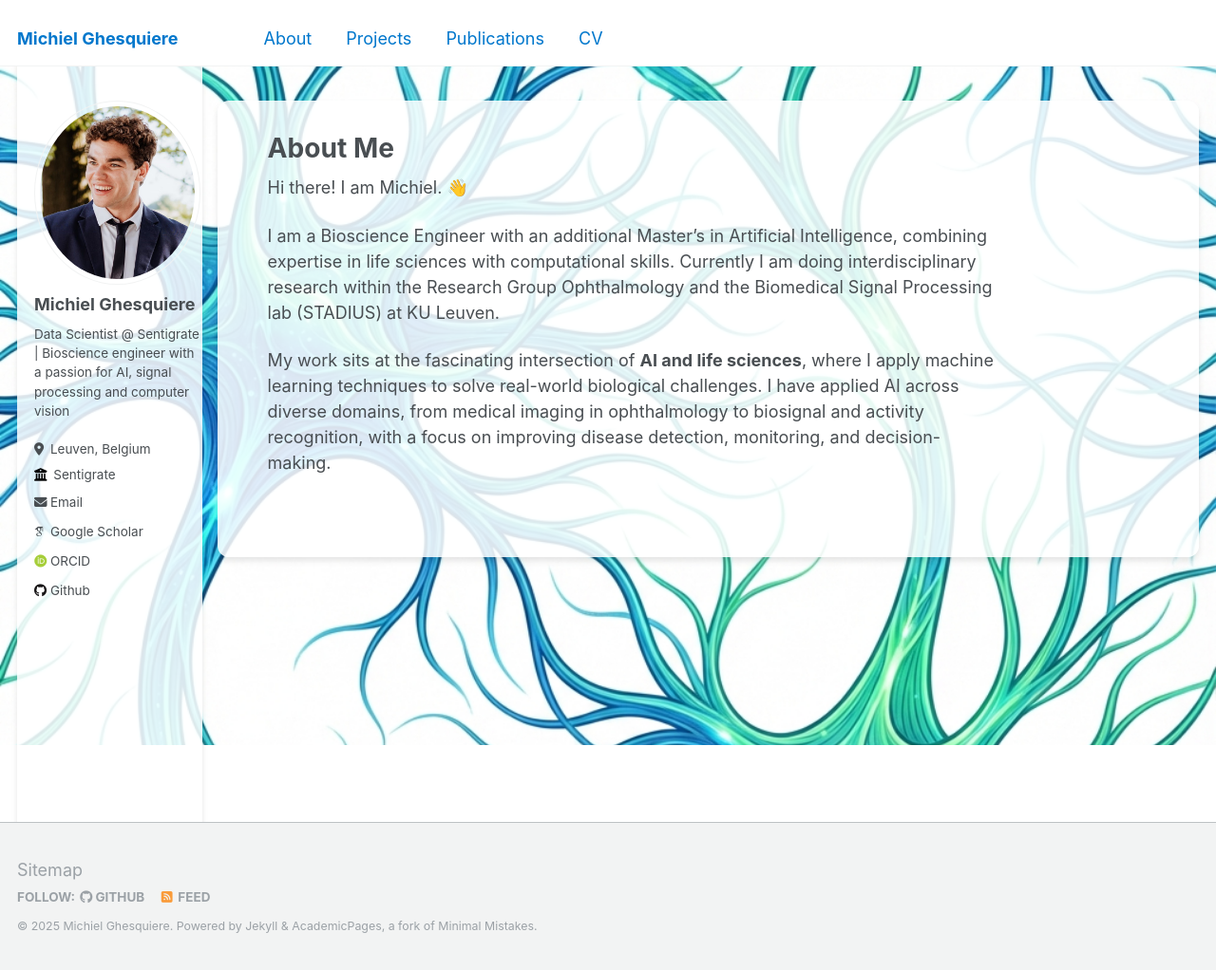
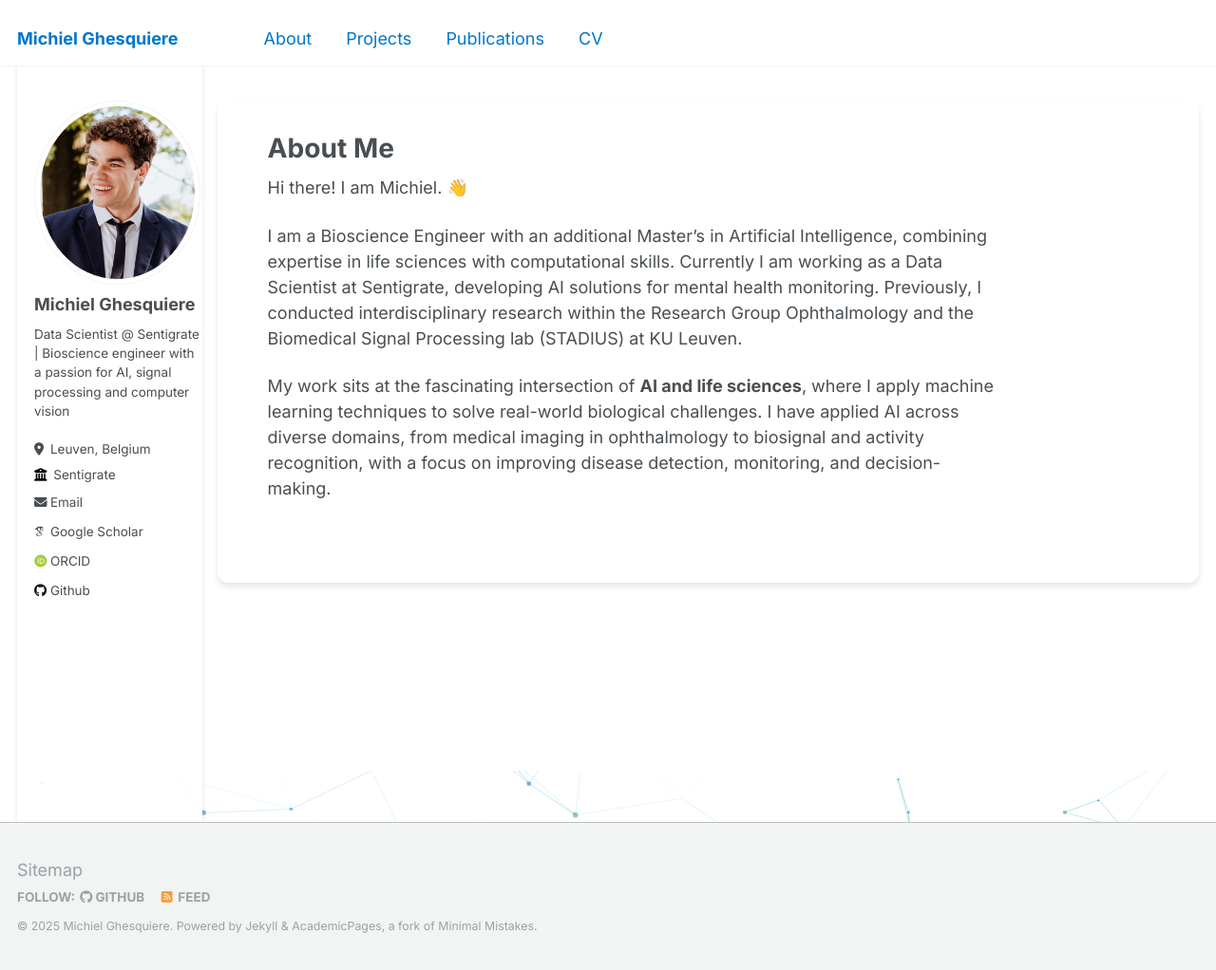
Before and after one commit to MichielGhesquiere/MichielGhesquiere.github.io, a Jekyll site: the page built from _pages/about.md, in a window 1280 px wide and 1022 px high. Shown: the whole window at 95% size. Built offline with Jekyll 4.4.1, drawn with Linux system fonts in a browser that asks for light colours; some web fonts are replaced; part of the change alters nothing that is shown.

Commit message:
interactive background

```diff
--- a/_includes/scripts.html
+++ b/_includes/scripts.html
@@ -1,4 +1,10 @@
 <script src="{{ base_path }}/assets/js/main.min.js"></script>
+<script src="{{ base_path }}/assets/js/particles.min.js"></script>
+<script>
+  particlesJS.load('particles-js', '{{ base_path }}/assets/js/particles-config.json', function() {
+    console.log('callback - particles.js config loaded');
+  });
+</script>
 
 {% include analytics.html %}
 {% include /comments-providers/scripts.html %}
--- a/_layouts/default.html
+++ b/_layouts/default.html
@@ -6,12 +6,17 @@ layout: compress
 
 <!doctype html>
 <html lang="{{ site.locale | slice: 0,2 }}" class="no-js">
+
 <head>
   {% include head.html %}
   {% include head/custom.html %}
+  <link rel="preconnect" href="https://fonts.googleapis.com">
+  <link rel="preconnect" href="https://fonts.gstatic.com" crossorigin>
+  <link href="https://fonts.googleapis.com/css2?family=Inter:wght@400;600;700&display=swap" rel="stylesheet">
 </head>
 
 <body>
+  <div id="particles-js"></div>
 
   {% include browser-upgrade.html %}
   {% include masthead.html %}
@@ -28,4 +33,5 @@ layout: compress
   {% include scripts.html %}
 
 </body>
+
 </html>
--- a/_pages/about.md
+++ b/_pages/about.md
@@ -9,6 +9,6 @@ redirect_from:
 
 Hi there! I am Michiel. 👋
 
-I am a Bioscience Engineer with an additional Master's in Artificial Intelligence, combining expertise in life sciences with computational skills. Currently I am doing interdisciplinary research within the Research Group Ophthalmology and the Biomedical Signal Processing lab (STADIUS) at KU Leuven.
+I am a Bioscience Engineer with an additional Master's in Artificial Intelligence, combining expertise in life sciences with computational skills. Currently I am working as a Data Scientist at Sentigrate, developing AI solutions for mental health monitoring. Previously, I conducted interdisciplinary research within the Research Group Ophthalmology and the Biomedical Signal Processing lab (STADIUS) at KU Leuven.
 
 My work sits at the fascinating intersection of **AI and life sciences**, where I apply machine learning techniques to solve real-world biological challenges. I have applied AI across diverse domains, from medical imaging in ophthalmology to biosignal and activity recognition, with a focus on improving disease detection, monitoring, and decision-making.
--- a/_sass/_base.scss
+++ b/_sass/_base.scss
@@ -14,13 +14,27 @@ body {
   color: $text-color;
   font-family: $global-font-family;
   line-height: 1.5;
-  background: #fff url('/images/neuron_pattern_zoomed.png') no-repeat center center fixed;
-  background-size: cover;
+  background: #fff; // Fallback
 
+  // background-image removed in favor of particles
   &.overflow--hidden {
     /* when primary navigation is visible, the content in the background won't scroll */
     overflow: hidden;
   }
+}
+
+#particles-js {
+  position: fixed;
+  width: 100%;
+  height: 100%;
+  top: 0;
+  left: 0;
+  z-index: -1;
+  background-color: #ffffff;
+  background-image: url('');
+  background-repeat: no-repeat;
+  background-size: cover;
+  background-position: 50% 50%;
 }
 
 h1,
--- a/_sass/_variables.scss
+++ b/_sass/_variables.scss
@@ -6,48 +6,70 @@
    Typography
    ========================================================================== */
 
-$doc-font-size              : 16;
+$doc-font-size : 16;
 
 /* paragraph indention */
-$paragraph-indent           : false; // true, false (default)
-$indent-var                 : 1.3em;
+$paragraph-indent : false; // true, false (default)
+$indent-var : 1.3em;
 
 /* system typefaces */
-$serif                      : Georgia, Times, serif;
-$sans-serif                 : -apple-system, ".SFNSText-Regular", "San Francisco", "Roboto", "Segoe UI", "Helvetica Neue", "Lucida Grande", Arial, sans-serif;
-$monospace                  : Monaco, Consolas, "Lucida Console", monospace;
+$serif : Georgia,
+Times,
+serif;
+$sans-serif : "Inter",
+-apple-system,
+".SFNSText-Regular",
+"San Francisco",
+"Roboto",
+"Segoe UI",
+"Helvetica Neue",
+"Lucida Grande",
+Arial,
+sans-serif;
+$monospace : Monaco,
+Consolas,
+"Lucida Console",
+monospace;
 
 /* sans serif typefaces */
-$sans-serif-narrow          : $sans-serif;
-$helvetica                  : Helvetica, "Helvetica Neue", Arial, sans-serif;
+$sans-serif-narrow : $sans-serif;
+$helvetica : Helvetica,
+"Helvetica Neue",
+Arial,
+sans-serif;
 
 /* serif typefaces */
-$georgia                    : Georgia, serif;
-$times                      : Times, serif;
-$bodoni                     : "Bodoni MT", serif;
-$calisto                    : "Calisto MT", serif;
-$garamond                   : Garamond, serif;
+$georgia : Georgia,
+serif;
+$times : Times,
+serif;
+$bodoni : "Bodoni MT",
+serif;
+$calisto : "Calisto MT",
+serif;
+$garamond : Garamond,
+serif;
 
-$global-font-family         : $sans-serif;
-$header-font-family         : $sans-serif;
-$caption-font-family        : $serif;
+$global-font-family : $sans-serif;
+$header-font-family : $sans-serif;
+$caption-font-family : $serif;
 
 /* type scale */
-$type-size-1                : 2.441em;  // ~39.056px
-$type-size-2                : 1.953em;  // ~31.248px
-$type-size-3                : 1.563em;  // ~25.008px
-$type-size-4                : 1.25em;   // ~20px
-$type-size-5                : 1em;      // ~16px
-$type-size-6                : 0.75em;   // ~12px
-$type-size-7                : 0.6875em; // ~11px
-$type-size-8                : 0.625em;  // ~10px
+$type-size-1 : 2.441em; // ~39.056px
+$type-size-2 : 1.953em; // ~31.248px
+$type-size-3 : 1.563em; // ~25.008px
+$type-size-4 : 1.25em; // ~20px
+$type-size-5 : 1em; // ~16px
+$type-size-6 : 0.75em; // ~12px
+$type-size-7 : 0.6875em; // ~11px
+$type-size-8 : 0.625em; // ~10px
 
 /* masthead properties */
-$masthead-height            : 70px;
+$masthead-height : 70px;
 
 /* Sidebar properties */
-$sidebar-screen-min-width   : 1024px;
-$sidebar-link-max-width     : 250px;
+$sidebar-screen-min-width : 1024px;
+$sidebar-link-max-width : 250px;
 
 
 
@@ -55,58 +77,58 @@ $sidebar-link-max-width     : 250px;
    Colors
    ========================================================================== */
 
-$gray                       : #7a8288;
-$dark-gray                  : mix(#000, $gray, 40%);
-$darker-gray                : mix(#000, $gray, 60%);
-$light-gray                 : mix(#fff, $gray, 50%);
-$lighter-gray               : mix(#fff, $gray, 90%);
+$gray : #7a8288;
+$dark-gray : mix(#000, $gray, 40%);
+$darker-gray : mix(#000, $gray, 60%);
+$light-gray : mix(#fff, $gray, 50%);
+$lighter-gray : mix(#fff, $gray, 90%);
 
-$body-color                 : #fff;
-$background-color           : #fff;
-$code-background-color      : #fafafa;
+$body-color : #fff;
+$background-color : #fff;
+$code-background-color : #fafafa;
 $code-background-color-dark : $light-gray;
-$text-color                 : $dark-gray;
-$border-color               : $lighter-gray;
+$text-color : $dark-gray;
+$border-color : $lighter-gray;
 
-$primary-color              : #0077cc; // Vibrant Blue
-$success-color              : #28a745; // Green
-$warning-color              : #f89406;
-$danger-color               : #ee5f5b;
-$info-color                 : #17a2b8; // Teal
+$primary-color : #0077cc; // Vibrant Blue
+$success-color : #28a745; // Green
+$warning-color : #f89406;
+$danger-color : #ee5f5b;
+$info-color : #17a2b8; // Teal
 
 /* brands */
-$behance-color              : #1769FF;
-$bluesky-color              : #1184fe;
-$dribbble-color             : #ea4c89;
-$facebook-color             : #3b5998;
-$flickr-color               : #ff0084;
-$foursquare-color           : #0072b1;
-$github-color               : #171516;
-$google-plus-color          : #dd4b39;
-$instagram-color            : #517fa4;
-$kaggle-color               : #20c0ff;
-$lastfm-color               : #d51007;
-$linkedin-color             : #007bb6;
-$mastodon-color             : #6364ff;
-$orcid-color                : #a6ce39;
-$pinterest-color            : #cb2027;
-$rss-color                  : #fa9b39;
-$soundcloud-color           : #ff3300;
-$stackoverflow-color        : #fe7a15;
-$tumblr-color               : #32506d;
-$twitter-color              : #55acee;
-$vimeo-color                : #1ab7ea;
-$vine-color                 : #00bf8f;
-$youtube-color              : #bb0000;
-$xing-color                 : #006567;
+$behance-color : #1769FF;
+$bluesky-color : #1184fe;
+$dribbble-color : #ea4c89;
+$facebook-color : #3b5998;
+$flickr-color : #ff0084;
+$foursquare-color : #0072b1;
+$github-color : #171516;
+$google-plus-color : #dd4b39;
+$instagram-color : #517fa4;
+$kaggle-color : #20c0ff;
+$lastfm-color : #d51007;
+$linkedin-color : #007bb6;
+$mastodon-color : #6364ff;
+$orcid-color : #a6ce39;
+$pinterest-color : #cb2027;
+$rss-color : #fa9b39;
+$soundcloud-color : #ff3300;
+$stackoverflow-color : #fe7a15;
+$tumblr-color : #32506d;
+$twitter-color : #55acee;
+$vimeo-color : #1ab7ea;
+$vine-color : #00bf8f;
+$youtube-color : #bb0000;
+$xing-color : #006567;
 
 
 /* links */
-$link-color                 : $info-color;
-$link-color-hover           : mix(#000, $link-color, 25%);
-$link-color-visited         : mix(#fff, $link-color, 25%);
-$masthead-link-color        : $primary-color;
-$masthead-link-color-hover  : mix(#000, $primary-color, 25%);
+$link-color : $info-color;
+$link-color-hover : mix(#000, $link-color, 25%);
+$link-color-visited : mix(#fff, $link-color, 25%);
+$masthead-link-color : $primary-color;
+$masthead-link-color-hover : mix(#000, $primary-color, 25%);
 
 
 /*
@@ -122,19 +144,19 @@ $large                      : 1200px;
 $x-large                    : 1800px;
 */
 
-$small                      : 600px !default;
-$medium                     : 768px !default;
-$medium-wide                : 900px !default;
-$large                      : 925px !default;
-$x-large                    : 1280px !default;
+$small : 600px !default;
+$medium : 768px !default;
+$medium-wide : 900px !default;
+$large : 925px !default;
+$x-large : 1280px !default;
 
 /*
    Grid
    ========================================================================== */
 
 $right-sidebar-width-narrow : 0px;
-$right-sidebar-width        : 0px;
-$right-sidebar-width-wide   : 0px;
+$right-sidebar-width : 0px;
+$right-sidebar-width-wide : 0px;
 
 $susy: (
    columns: 12,
@@ -158,8 +180,8 @@ $susy: (
    Other
    ========================================================================== */
 
-$border-radius              : 4px;
-$box-shadow                 : 0 1px 1px rgba(0, 0, 0, 0.125);
-$navicon-width              : 28px;
-$navicon-height             : 4px;
-$global-transition          : all 0.2s ease-in-out;
+$border-radius : 4px;
+$box-shadow : 0 1px 1px rgba(0, 0, 0, 0.125);
+$navicon-width : 28px;
+$navicon-height : 4px;
+$global-transition : all 0.2s ease-in-out;
--- /dev/null
+++ b/assets/js/particles-config.json
@@ -0,0 +1,108 @@
+{
+    "particles": {
+        "number": {
+            "value": 80,
+            "density": {
+                "enable": true,
+                "value_area": 800
+            }
+        },
+        "color": {
+            "value": [
+                "#0077cc",
+                "#28a745"
+            ]
+        },
+        "shape": {
+            "type": "circle",
+            "stroke": {
+                "width": 0,
+                "color": "#000000"
+            },
+            "polygon": {
+                "nb_sides": 5
+            }
+        },
+        "opacity": {
+            "value": 0.5,
+            "random": false,
+            "anim": {
+                "enable": false,
+                "speed": 1,
+                "opacity_min": 0.1,
+                "sync": false
+            }
+        },
+        "size": {
+            "value": 3,
+            "random": true,
+            "anim": {
+                "enable": false,
+                "speed": 40,
+                "size_min": 0.1,
+                "sync": false
+            }
+        },
+        "line_linked": {
+            "enable": true,
+            "distance": 150,
+            "color": "#17a2b8",
+            "opacity": 0.4,
+            "width": 1
+        },
+        "move": {
+            "enable": true,
+            "speed": 2,
+            "direction": "none",
+            "random": false,
+            "straight": false,
+            "out_mode": "out",
+            "bounce": false,
+            "attract": {
+                "enable": false,
+                "rotateX": 600,
+                "rotateY": 1200
+            }
+        }
+    },
+    "interactivity": {
+        "detect_on": "canvas",
+        "events": {
+            "onhover": {
+                "enable": true,
+                "mode": "grab"
+            },
+            "onclick": {
+                "enable": true,
+                "mode": "push"
+            },
+            "resize": true
+        },
+        "modes": {
+            "grab": {
+                "distance": 140,
+                "line_linked": {
+                    "opacity": 1
+                }
+            },
+            "bubble": {
+                "distance": 400,
+                "size": 40,
+                "duration": 2,
+                "opacity": 8,
+                "speed": 3
+            },
+            "repulse": {
+                "distance": 200,
+                "duration": 0.4
+            },
+            "push": {
+                "particles_nb": 4
+            },
+            "remove": {
+                "particles_nb": 2
+            }
+        }
+    },
+    "retina_detect": true
+}
```
Also changed, not shown: assets/js/particles.min.js (added). Lines whose indentation alone changed are shown as unchanged.
